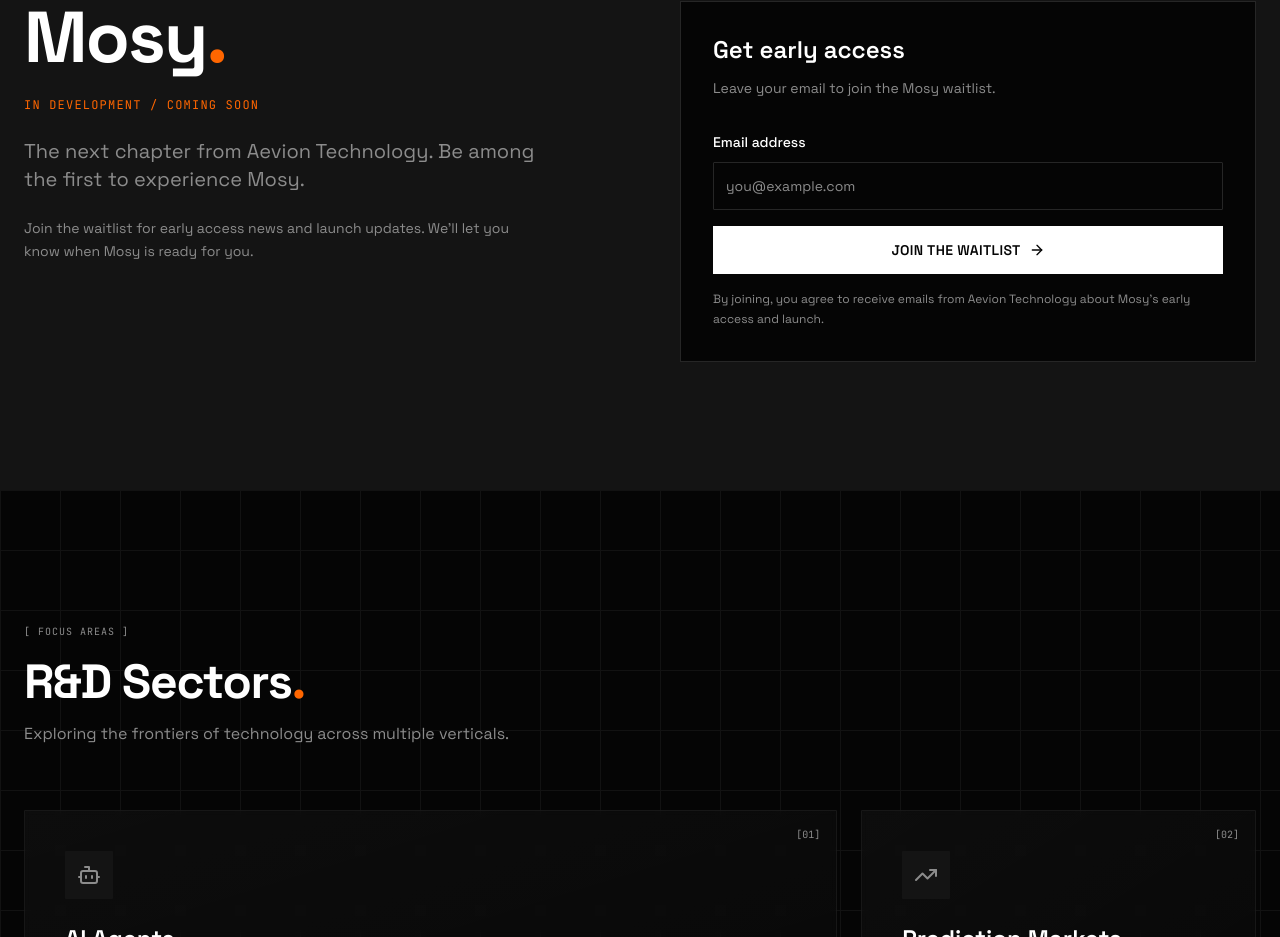
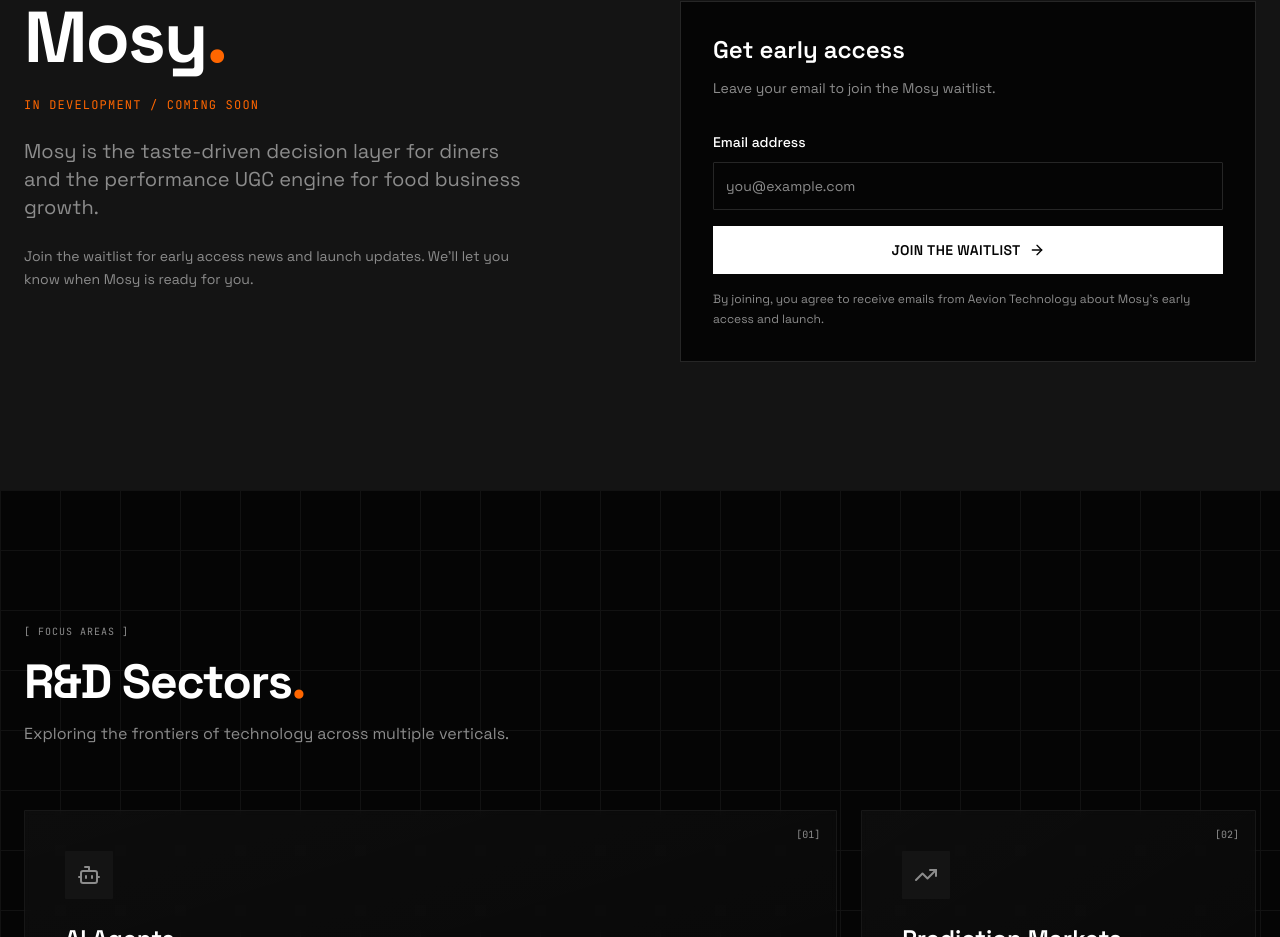
Before and after one commit to AevionTech/AevionTech-web, a Next.js app: page / in a window 1280 px wide. Shown: the part 1023-1960 px from the top of the page. Built offline with nearby package versions, Linux system fonts and the light colour scheme.

Commit message:
copy: update Mosy positioning

```diff
--- a/components/MosySection.tsx
+++ b/components/MosySection.tsx
@@ -16,8 +16,8 @@
               In development / Coming soon
             </p>
             <p className="text-lg sm:text-xl text-muted-foreground leading-relaxed max-w-lg">
-              The next chapter from Aevion Technology. Be among the first to
-              experience Mosy.
+              Mosy is the taste-driven decision layer for diners and the
+              performance UGC engine for food business growth.
             </p>
             <p className="text-sm text-muted-foreground leading-relaxed max-w-lg">
               Join the waitlist for early access news and launch updates.
```
